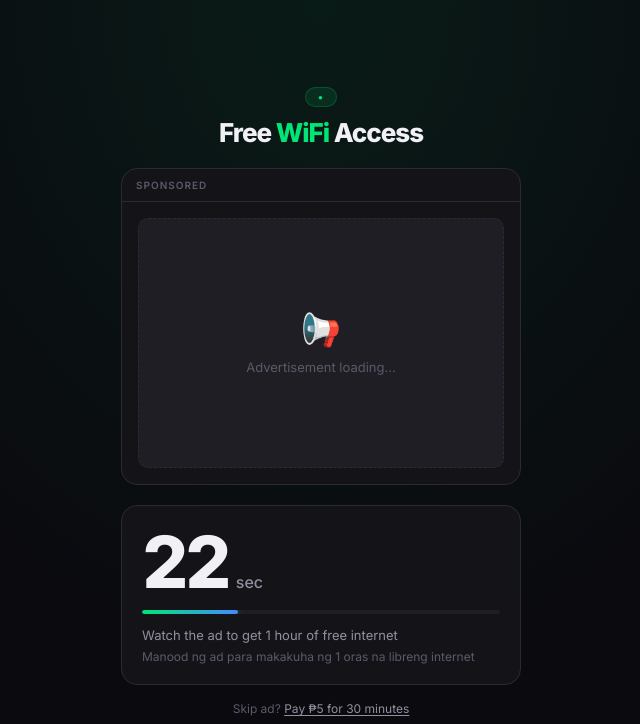
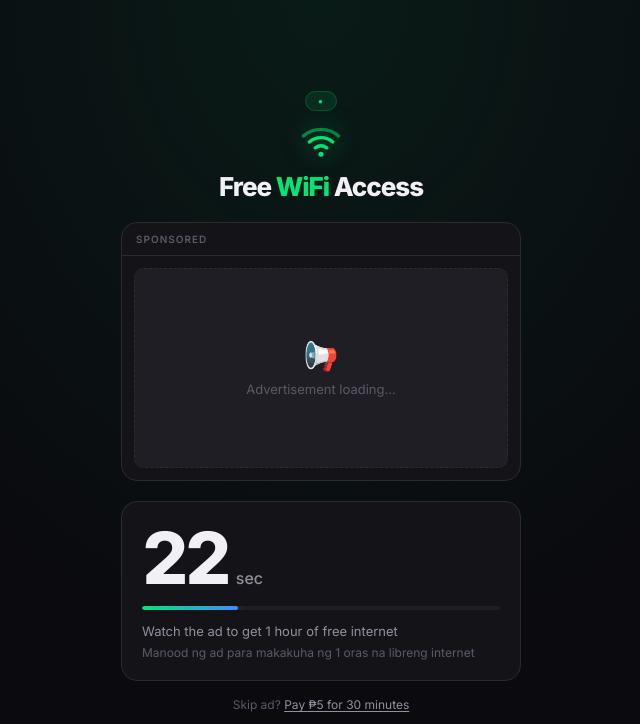
Before and after one commit to XingCEO/ph-wifi-portal, a Python web app: template frontend/templates/portal.html in a window 1280 px wide. Shown: the top 724 px of the page, without its empty margins (319-959 px from the left). Run offline with Jinja, Linux system fonts and the light colour scheme; the template is opened without the code that fills it, so the values that code supplies are empty.

Commit message:
fix: template variable rendering + UI tighten + WiFi icon + ad slot compact

```diff
--- a/frontend/static/css/portal.css
+++ b/frontend/static/css/portal.css
@@ -37,6 +37,13 @@ body {
 .portal-header {
   text-align: center;
   margin-bottom: 20px;
+}
+
+.wifi-icon {
+  display: flex;
+  justify-content: center;
+  margin-bottom: 10px;
+  filter: drop-shadow(0 0 12px rgba(0,230,118,0.5));
 }
 
 .ssid-label {
@@ -94,23 +101,23 @@ body {
 }
 
 .ad-slot {
-  min-height: 280px;
+  min-height: 200px;
   display: flex;
   align-items: center;
   justify-content: center;
-  padding: 16px;
+  padding: 12px;
 }
 
 .ad-placeholder {
   width: 100%;
-  height: 250px;
+  height: 200px;
   background: var(--elevated);
   border-radius: 10px;
   display: flex;
   flex-direction: column;
   align-items: center;
   justify-content: center;
-  gap: 10px;
+  gap: 8px;
   color: var(--text-muted);
   font-size: 13px;
   border: 1px dashed var(--border);
@@ -118,7 +125,7 @@ body {
 
 .ad-placeholder::before {
   content: "📢";
-  font-size: 32px;
+  font-size: 28px;
 }
 
 /* Countdown */
--- a/frontend/templates/portal.html
+++ b/frontend/templates/portal.html
@@ -11,6 +11,14 @@
   <div class="portal-card">
     <header class="portal-header">
       <p class="ssid-label">{{ ssid_name }}</p>
+      <div class="wifi-icon">
+        <svg width="40" height="40" viewBox="0 0 24 24" fill="none" xmlns="http://www.w3.org/2000/svg">
+          <path d="M5 12.55a11 11 0 0114.08 0" stroke="#00e676" stroke-width="2" stroke-linecap="round"/>
+          <path d="M1.42 9a16 16 0 0121.16 0" stroke="#00e676" stroke-width="2" stroke-linecap="round" opacity=".5"/>
+          <path d="M8.53 16.11a6 6 0 016.95 0" stroke="#00e676" stroke-width="2" stroke-linecap="round"/>
+          <circle cx="12" cy="20" r="1.5" fill="#00e676"/>
+        </svg>
+      </div>
       <h1 class="portal-title">Free <span>WiFi</span> Access</h1>
     </header>
 
--- a/server/routers/portal.py
+++ b/server/routers/portal.py
@@ -34,6 +34,8 @@ def _load_template() -> str:
 def _render_template(template: str, context: dict[str, Any]) -> str:
     result = template
     for key, value in context.items():
+        # 支援 {{ key }} 和 {{key}} 兩種格式
+        result = result.replace(f"{{{{ {key} }}}}", str(value))
         result = result.replace(f"{{{{{key}}}}}", str(value))
     return result
 
```
